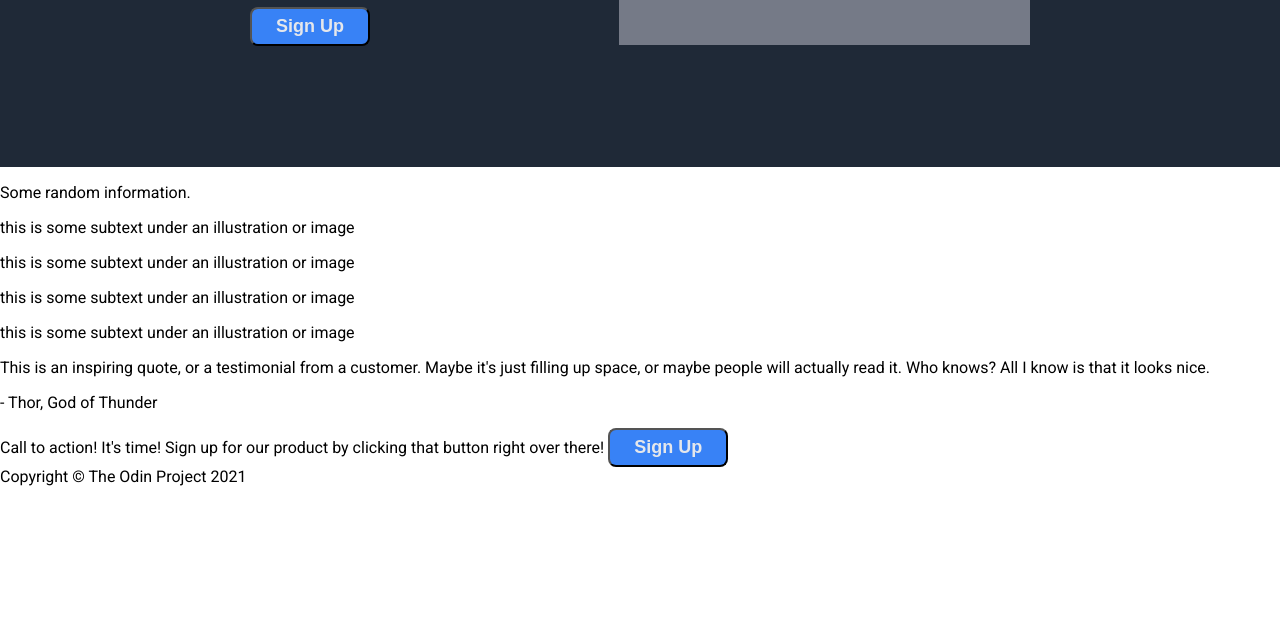
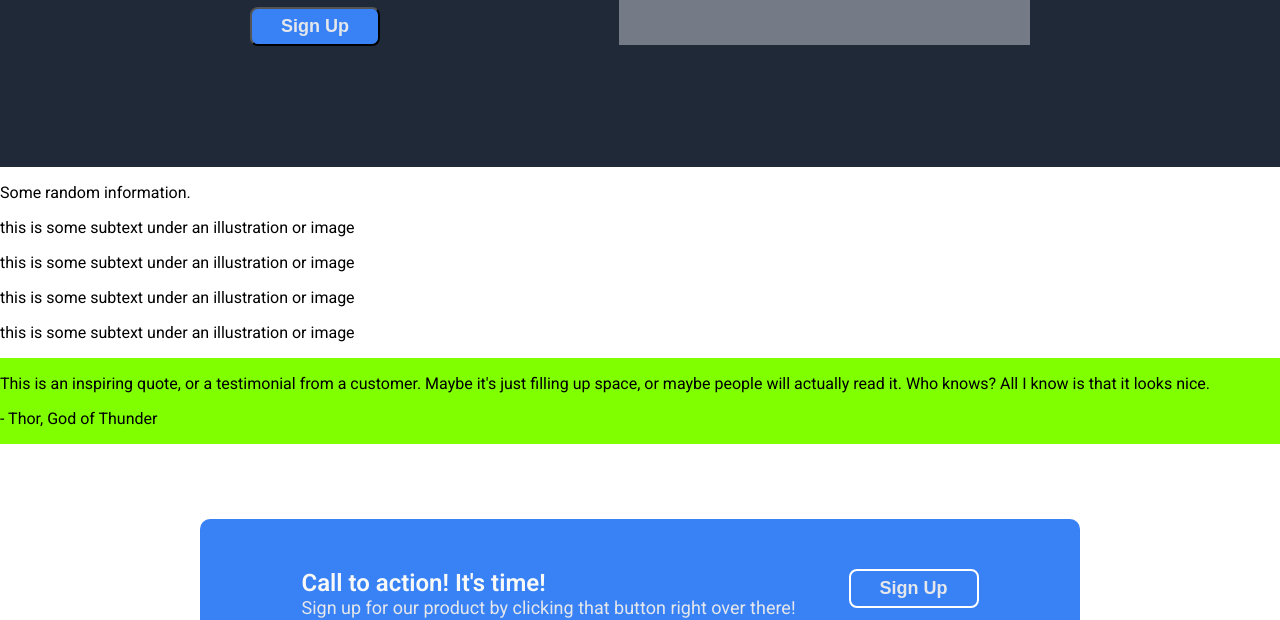
Before and after one commit to kamalakannan-y/landing-page, a plain HTML site: page index.html in a window 1280 px wide. Shown: the part 333-953 px from the top of the page. Before the commit the page ends 819 px from the top, so only its background shows below. Drawn offline with Linux system fonts and the light colour scheme.

Commit message:
Added CTA and Footer section

```diff
--- a/index.html
+++ b/index.html
@@ -43,14 +43,16 @@
         <p>- Thor, God of Thunder</p>
     </div>
 
-    <div class="signup">
-        Call to action! It's time!
-        Sign up for our product by clicking that button right over there!
-        <button>Sign Up</button>
+    <div class="cta">
+        <div class="cta-left">
+        <div class="hero-logo new">Call to action! It's time!</div>
+        <div class="secondary">Sign up for our product by clicking that button right over there!</div>
+        </div>
+        <div class="cta-right"><button>Sign Up</button></div>
     </div>
 
     <div class="footer">
-        Copyright © The Odin Project 2021
+        <div class="secondary">Copyright © The Odin Project 2021</div>
     </div>
 
 </body>
--- a/style.css
+++ b/style.css
@@ -3,6 +3,8 @@
 body {
     margin: 0;
     font-family: Roboto, sans-serif;
+    display: flex;
+    flex-direction: column;
 }
 
 .first {
@@ -77,7 +79,7 @@ body {
 button {
     background-color: #3882f6;
     padding: 7px 1em;
-    width: 120px;
+    width: 130px;
     font-size: 18px;
     color: #e5e7eb;
     font-weight: 600;
@@ -87,3 +89,32 @@ button {
 .signup {
     margin-top: 10px;
 }
+
+.footer {
+    background-color: #1f2937;
+    display: flex;
+    justify-content: center;
+    align-items: center;
+    padding: 35px;
+}
+
+.quote {
+    background-color: chartreuse;
+}
+
+.cta {
+    background-color: #3882f6;
+    margin: 75px 200px;
+    padding: 50px 75px;
+    border-radius: 10px;
+    display: flex;
+    justify-content: space-around;
+}
+
+.new {
+    font-weight: 600;
+}
+
+.cta-right button {
+    border: 2px solid white;
+}
```
